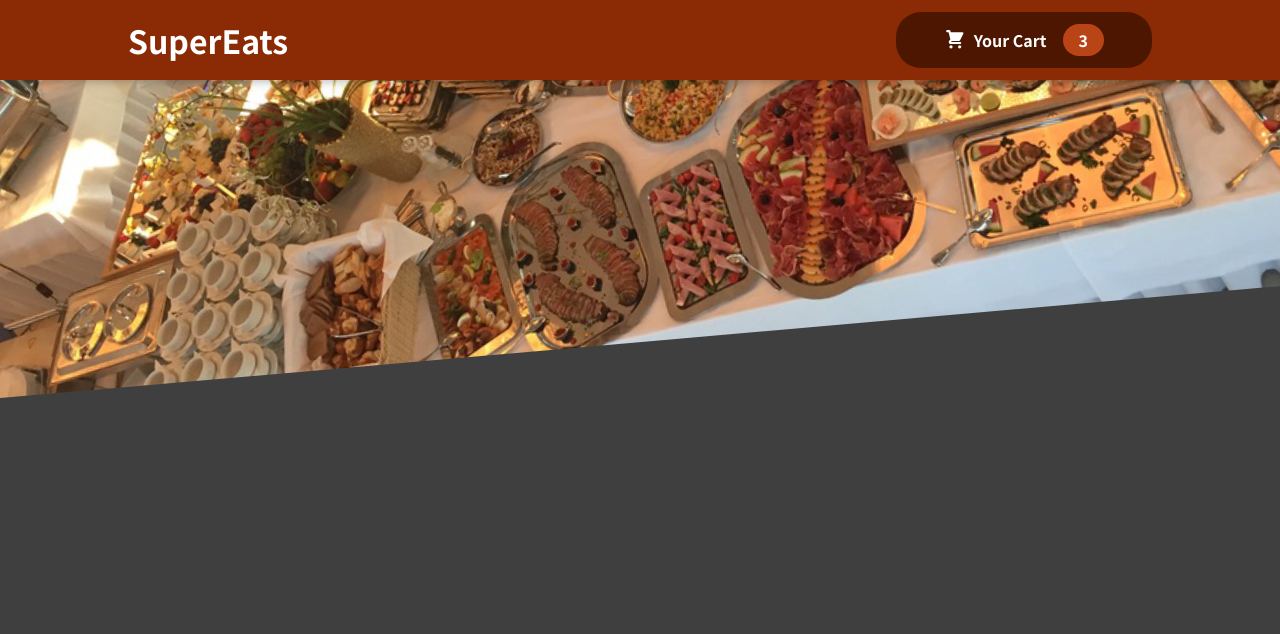
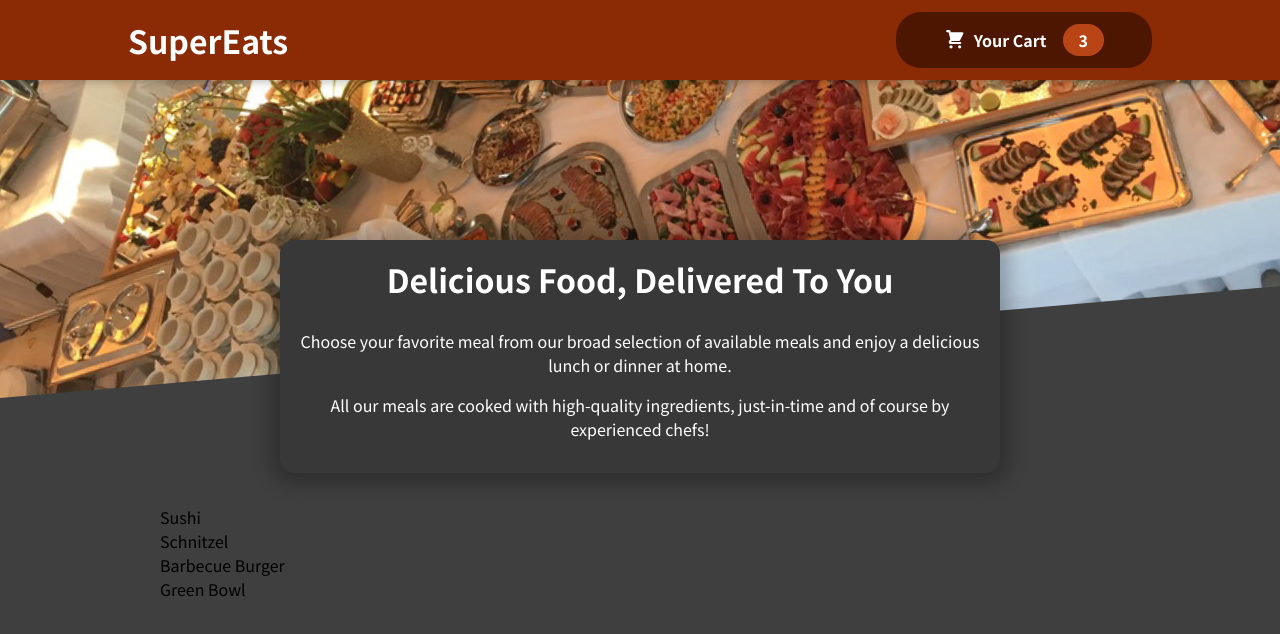
Before and after one commit to sofiadurkan1/food_order_app_react, a React (Create React App) app: page / in a window 1280 px wide. Shown: the top 634 px of the page. Built offline with nearby package versions, Linux system fonts and the light colour scheme.

Commit message:
header button added

```diff
--- a/src/App.js
+++ b/src/App.js
@@ -1,12 +1,16 @@
 import { Fragment } from 'react';
 import './App.css';
 import Header from './components/Layout/Header';
+import Meals from './components/Meals/Meals';
 
 
 function App() {
   return (
     <Fragment>
       <Header/>
+      <main>
+        <Meals/>
+      </main>
     </Fragment>
   );
 }
--- /dev/null
+++ b/src/components/Meals/AvailableMeals.js
@@ -0,0 +1,45 @@
+import React from 'react'
+import classes from "./AvailableMeals.module.css";
+
+
+const DUMMY_MEALS = [
+    {
+      id: 'm1',
+      name: 'Sushi',
+      description: 'Finest fish and veggies',
+      price: 22.99,
+    },
+    {
+      id: 'm2',
+      name: 'Schnitzel',
+      description: 'A german specialty!',
+      price: 16.5,
+    },
+    {
+      id: 'm3',
+      name: 'Barbecue Burger',
+      description: 'American, raw, meaty',
+      price: 12.99,
+    },
+    {
+      id: 'm4',
+      name: 'Green Bowl',
+      description: 'Healthy...and green...',
+      price: 18.99,
+    },
+  ];
+
+const AvailableMeals = () => {
+    const mealsList = DUMMY_MEALS.map(meal =><li>{meal.name}</li>);
+    return (
+        <div>
+            <section className={classes.meals}>
+                <ul>
+                  {mealsList}
+                </ul>
+            </section>
+        </div>
+    )
+}
+
+export default AvailableMeals
--- /dev/null
+++ b/src/components/Meals/AvailableMeals.module.css
@@ -0,0 +1,24 @@
+.meals {
+    max-width: 60rem;
+    width: 90%;
+    margin: 2rem auto;
+    animation: meals-appear 1s ease-out forwards;
+  }
+
+  .meals ul {
+    list-style: none;
+    margin: 0;
+    padding: 0;
+  }
+
+  @keyframes meals-appear {
+    from {
+      opacity: 0;
+      transform: translateY(3rem);
+    }
+
+    to {
+      opacity: 1;
+      transform: translateY(0);
+    }
+  }
--- a/src/components/Meals/Meals.js
+++ b/src/components/Meals/Meals.js
@@ -0,0 +1,16 @@
+import React from 'react'
+import MealsSummary from './MealsSummary';
+import AvailableMeals from './AvailableMeals';
+import { Fragment } from 'react';
+
+
+const Meals = () => {
+    return (
+        <Fragment>
+            <MealsSummary/>
+            <AvailableMeals/>
+        </Fragment>
+    )
+}
+
+export default Meals
--- /dev/null
+++ b/src/components/Meals/MealsSummary.js
@@ -0,0 +1,22 @@
+import React from "react";
+import classes from "./MealsSummary.module.css";
+
+const MealsSummary = () => {
+  return (
+    <div>
+      <section className={classes.summary}>
+        <h2>Delicious Food, Delivered To You</h2>
+        <p>
+          Choose your favorite meal from our broad selection of available meals
+          and enjoy a delicious lunch or dinner at home.
+        </p>
+        <p>
+          All our meals are cooked with high-quality ingredients, just-in-time
+          and of course by experienced chefs!
+        </p>
+      </section>
+    </div>
+  );
+};
+
+export default MealsSummary;
--- /dev/null
+++ b/src/components/Meals/MealsSummary.module.css
@@ -0,0 +1,18 @@
+.summary {
+    text-align: center;
+    max-width: 45rem;
+    width: 90%;
+    margin: auto;
+    margin-top: -10rem;
+    position: relative;
+    background-color: #383838;
+    color: white;
+    border-radius: 14px;
+    padding: 1rem;
+    box-shadow: 0 1px 18px 10px rgba(0, 0, 0, 0.25);
+  }
+
+  .summary h2 {
+    font-size: 2rem;
+    margin-top: 0;
+  }
```
